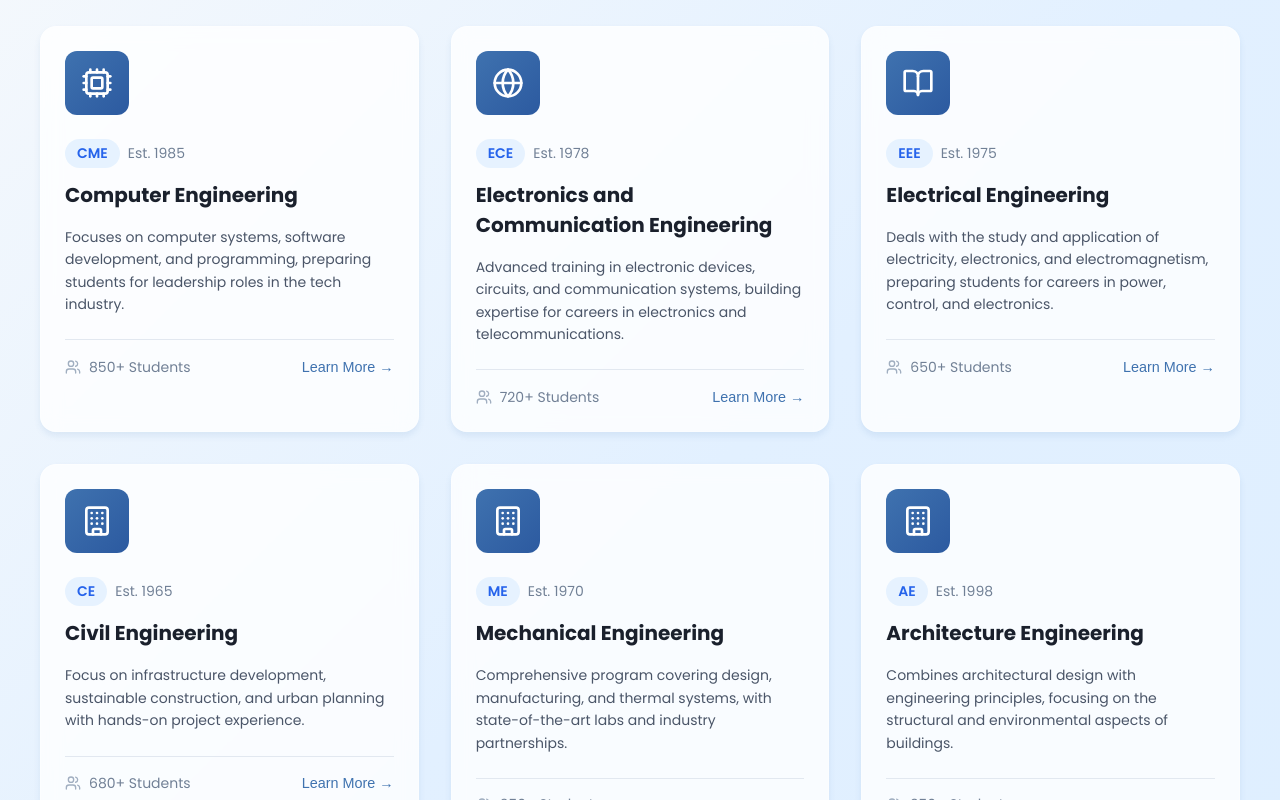
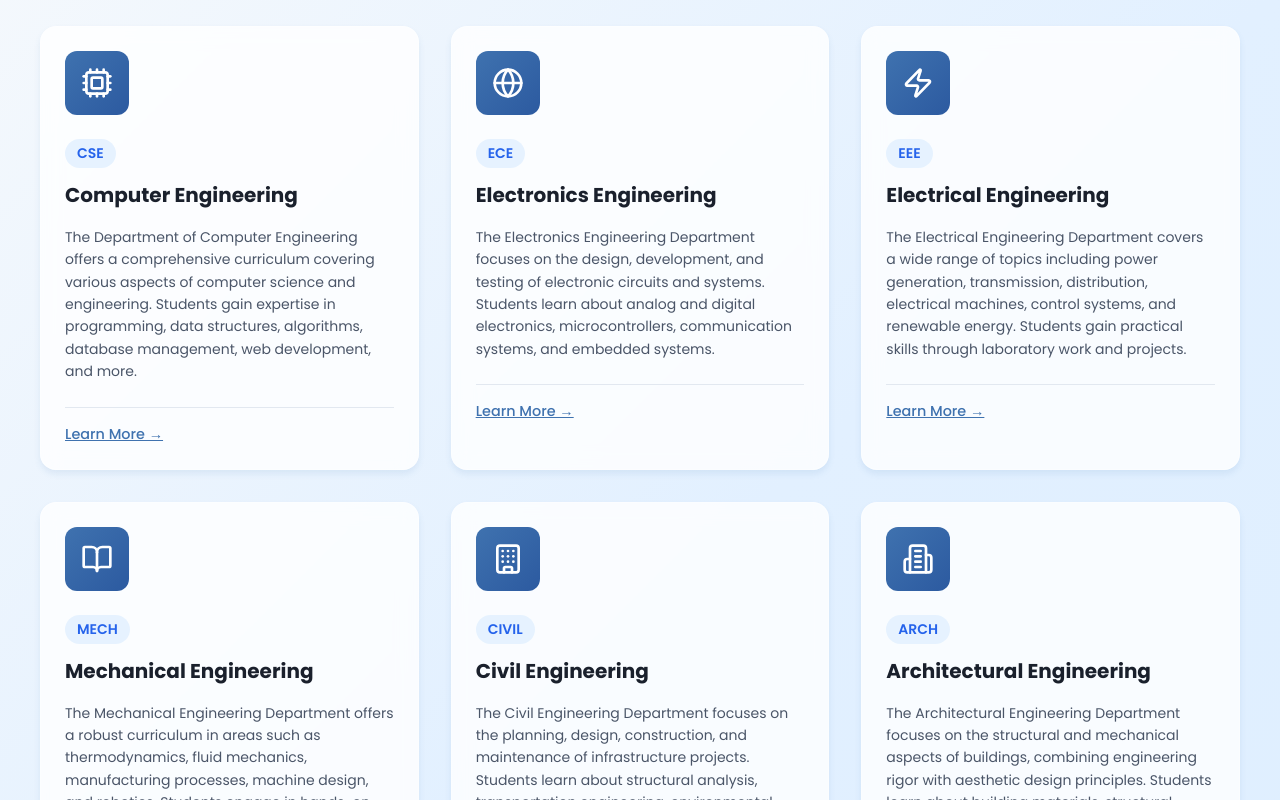
Before and after one commit to DhanushSaiCoder/AndhraPolytechnic, a React (Create React App) app in the folder frontend/: page / in a window 1280 px wide. Shown: the part 4080-4880 px from the top of the page. Built offline with nearby package versions, Linux system fonts and the light colour scheme.

Commit message:
+[home page] departments -> departments details

```diff
--- a/frontend/src/components/homeComponents/Departments.js
+++ b/frontend/src/components/homeComponents/Departments.js
@@ -1,71 +1,18 @@
 import React from 'react';
-import { GraduationCap, Cpu, Building, Users, Globe, BookOpen } from 'lucide-react';
+import { Link } from 'react-router-dom';
+import { GraduationCap, Cpu, Building, Users, Globe, BookOpen, Zap, Car, Building2 } from 'lucide-react';
 import '../../styles/HomeStyles/Departments.css'; // Adjust the path as necessary
-const departmentsData = [
-  {
-    id: 1,
-    title: "Computer Engineering",
-    code: "CME",
-    description: "Focuses on computer systems, software development, and programming, preparing students for leadership roles in the tech industry.",
-    icon: Cpu,
-    established: "1985",
-    students: "850+"
-  },
-  {
-    id: 2,
-    title: "Electronics and Communication Engineering",
-    code: "ECE",
-    description: "Advanced training in electronic devices, circuits, and communication systems, building expertise for careers in electronics and telecommunications.",
-    icon: Globe,
-    established: "1978",
-    students: "720+"
-  },
-  {
-    id: 3,
-    title: "Electrical Engineering",
-    code: "EEE",
-    description: "Deals with the study and application of electricity, electronics, and electromagnetism, preparing students for careers in power, control, and electronics.",
-    icon: BookOpen, // Using BookOpen as a placeholder, consider adding a specific electrical icon if available
-    established: "1975",
-    students: "650+"
-  },
-  {
-    id: 4,
-    title: "Civil Engineering",
-    code: "CE",
-    description: "Focus on infrastructure development, sustainable construction, and urban planning with hands-on project experience.",
-    icon: Building,
-    established: "1965",
-    students: "680+"
-  },
-  {
-    id: 5,
-    title: "Mechanical Engineering",
-    code: "ME",
-    description: "Comprehensive program covering design, manufacturing, and thermal systems, with state-of-the-art labs and industry partnerships.",
-    icon: Building, // Using Building as a placeholder, consider adding a specific mechanical icon if available
-    established: "1970",
-    students: "950+"
-  },
-  {
-    id: 6,
-    title: "Architecture Engineering",
-    code: "AE",
-    description: "Combines architectural design with engineering principles, focusing on the structural and environmental aspects of buildings.",
-    icon: Building, // Using Building as a placeholder, consider adding a specific architecture icon if available
-    established: "1998",
-    students: "350+"
-  },
-  {
-    id: 7,
-    title: "Automobile Engineering",
-    code: "AUTO",
-    description: "Focuses on the design, manufacturing, and operation of automobiles, including vehicle dynamics, engines, and automotive electronics.",
-    icon: Globe, // Using Globe as a placeholder, consider adding a specific automobile icon if available
-    established: "2005",
-    students: "400+"
-  }
-];
+import { departmentsData } from '../../data/departmentsData';
+
+const iconMap = {
+  'Computer Engineering': Cpu,
+  'Electronics Engineering': Globe,
+  'Electrical Engineering': Zap,
+  'Civil Engineering': Building,
+  'Mechanical Engineering': BookOpen,
+  'Architectural Engineering': Building2,
+  'Automobile Engineering': Car,
+};
 
 const Departments = () => {
   return (
@@ -89,10 +36,10 @@ const Departments = () => {
         {/* Departments Grid */}
         <div className="departments-grid">
           {departmentsData.map((dept, index) => {
-            const IconComponent = dept.icon;
+            const IconComponent = iconMap[dept.name]; // Use iconMap with dept.name
             return (
               <div
-                key={dept.id}
+                key={dept.id} // dept.id is now a string
                 className="department-card"
                 style={{
                   animationDelay: `${index * 150}ms`
@@ -103,20 +50,20 @@ const Departments = () => {
 
                 {/* Icon */}
                 <div className="department-icon">
-                  <IconComponent />
+                  {IconComponent && <IconComponent />} {/* Render IconComponent if it exists */}
                 </div>
 
                 {/* Department Code */}
                 <div className="department-info">
                   <span className="department-code">
-                    {dept.code}
+                    {dept.shortName} {/* Use shortName from imported data */}
                   </span>
-                  <span className="department-established">Est. {dept.established}</span>
+                  {/* Removed established and students as they are not in the new data */}
                 </div>
 
                 {/* Title */}
                 <h3 className="department-title">
-                  {dept.title}
+                  {dept.name} {/* Use name from imported data */}
                 </h3>
 
                 {/* Description */}
@@ -124,15 +71,11 @@ const Departments = () => {
                   {dept.description}
                 </p>
 
-                {/* Stats */}
-                <div className="department-stats">
-                  <div className="stats-info">
-                    <Users className="stats-icon" />
-                    <span className="stats-text">{dept.students} Students</span>
-                  </div>
-                  <button className="learn-more-btn">
+                {/* Learn More Button */}
+                <div className="department-stats"> {/* Re-using department-stats for layout */}
+                  <Link to={`/departments/${dept.id}`} className="learn-more-btn">
                     Learn More →
-                  </button>
+                  </Link>
                 </div>
 
                 {/* Hover Accent Line */}
--- a/frontend/src/styles/HomeStyles/Departments.css
+++ b/frontend/src/styles/HomeStyles/Departments.css
@@ -101,6 +101,7 @@ html {
     opacity: 0;
     border-radius: 1rem;
     transition: opacity 0.5s ease;
+    pointer-events: none;
 }
 
 .department-card:hover .card-gradient-bg {
```
Also changed, not shown: frontend/src/pages/DepartmentPage.js (deleted, +0 -15 lines).
